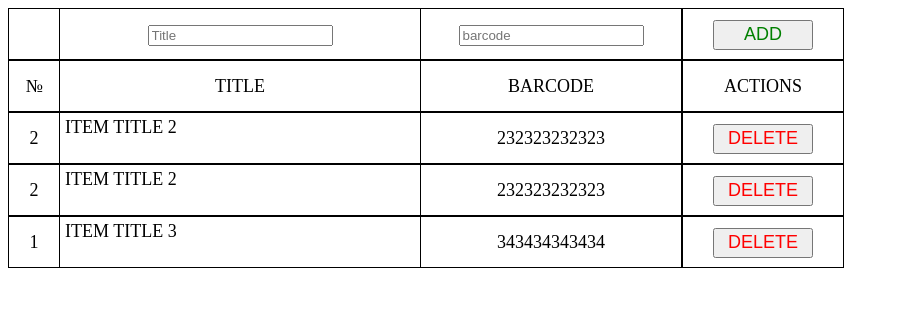
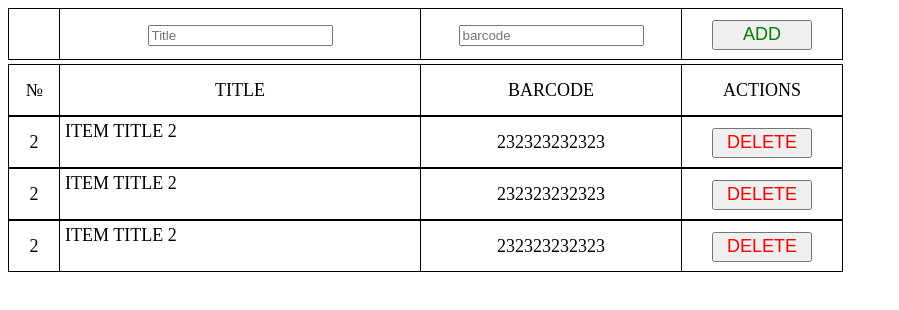
Before and after one commit to Shadwar/react_redux_test, a React app: page / in a window 1280 px wide. Shown: the top 310 px of the page, without its empty margins (0-899 px from the left). Built offline with nearby package versions, Linux system fonts and the light colour scheme; the HTML template or start-up script is replaced by a standard one.

Commit message:
Разделен по отдельным компонентам

```diff
--- a/src/components/App.js
+++ b/src/components/App.js
@@ -1,111 +1,13 @@
 import React from 'react';
-import styled from 'styled-components';
-
-
-const AddButton = styled.button`
-    width: 100px;
-    height: 30px;
-    font-size: 18px;
-    text-transform: uppercase;
-    color: green;
-`;
-
-const DeleteButton = AddButton.extend`
-    color: red;
-`;
-
-const NumberCell = styled.span`
-    width: 40px;
-    height: 40px;
-    text-transform: uppercase;
-    display: inline-block;
-    border: 1px solid black;
-    font-size: 18px;
-    line-height: 40px;
-    text-align: center;
-    vertical-align: top;
-    padding: 5px;
-`;
-
-const TitleHeaderCell = NumberCell.extend`
-    margin-left: -1px;
-    width: 350px;
-`;
-
-const TitleItemCell = TitleHeaderCell.extend`
-    line-height: 18px;
-    text-align: left;
-`;
-
-const ActionCell = NumberCell.extend`
-    width: 150px;
-`;
-
-const BarcodeCell = TitleHeaderCell.extend`
-    width: 250px;
-`;
-
-const Item = styled.li`
-    list-style: none;
-`;
-
-const ItemList = styled.ul`
-    margin: 0;
-    padding: 0;
-`;
+import NewItemForm from './NewItemForm';
+import ItemList from './ItemList';
 
 export default class App extends React.Component {
     render() {
         return (
             <div>
-                <div>
-                    <form>
-                        <NumberCell></NumberCell>
-                        <TitleHeaderCell>
-                            <input type="text" placeholder="Title" />
-                        </TitleHeaderCell>
-                        <BarcodeCell>
-                            <input type="text" placeholder="barcode" />
-                        </BarcodeCell>
-                        <ActionCell>
-                            <AddButton>Add</AddButton>
-                        </ActionCell>
-                    </form>
-                </div>
-                <div>
-                    <div>
-                        <NumberCell>№</NumberCell>
-                        <TitleHeaderCell>Title</TitleHeaderCell>
-                        <BarcodeCell>Barcode</BarcodeCell>
-                        <ActionCell>Actions</ActionCell>
-                    </div>
-                    <ItemList>
-                        <Item>
-                            <NumberCell>2</NumberCell>
-                            <TitleItemCell>Item title 2</TitleItemCell>
-                            <BarcodeCell>232323232323</BarcodeCell>
-                            <ActionCell>
-                                <DeleteButton>Delete</DeleteButton>
-                            </ActionCell>
-                        </Item>
-                        <Item>
-                            <NumberCell>2</NumberCell>
-                            <TitleItemCell>Item title 2</TitleItemCell>
-                            <BarcodeCell>232323232323</BarcodeCell>
-                            <ActionCell>
-                                <DeleteButton>Delete</DeleteButton>
-                            </ActionCell>
-                        </Item>
-                        <Item>
-                            <NumberCell>1</NumberCell>
-                            <TitleItemCell>Item title 3</TitleItemCell>
-                            <BarcodeCell>343434343434</BarcodeCell>
-                            <ActionCell>
-                                <DeleteButton>Delete</DeleteButton>
-                            </ActionCell>
-                        </Item>
-                    </ItemList>
-                </div>
+                <NewItemForm/>
+                <ItemList/>
             </div>
         );
     }
--- /dev/null
+++ b/src/components/Item.js
@@ -0,0 +1,60 @@
+import styled from 'styled-components';
+import React from 'react';
+
+const Li = styled.li`
+    list-style: none;
+`;
+
+const Cell = styled.span`
+    width: 40px;
+    height: 40px;
+    text-transform: uppercase;
+    display: inline-block;
+    border: 1px solid black;
+    font-size: 18px;
+    line-height: 40px;
+    text-align: center;
+    vertical-align: top;
+    padding: 5px;
+`;
+
+const TitleCell = Cell.extend`
+    margin-left: -1px;
+    width: 350px;
+    line-height: 18px;
+    text-align: left;
+`;
+
+const BarcodeCell = Cell.extend`
+    margin-left: -1px;
+    width: 250px;
+`;
+
+const ActionCell = Cell.extend`
+    margin-left: -1px;
+    width: 150px;
+`;
+
+const DeleteButton = styled.button`
+    width: 100px;
+    height: 30px;
+    font-size: 18px;
+    text-transform: uppercase;
+    color: red;
+`;
+
+
+class Item extends React.Component {
+    render() { return (
+        <Li>
+            <Cell>2</Cell>
+            <TitleCell>Item title 2</TitleCell>
+            <BarcodeCell>232323232323</BarcodeCell>
+            <ActionCell>
+                <DeleteButton>Delete</DeleteButton>
+            </ActionCell>
+        </Li>
+    )}
+}
+
+export default Item;
--- /dev/null
+++ b/src/components/ItemList.js
@@ -0,0 +1,25 @@
+import styled from 'styled-components';
+import React from 'react';
+import ItemListHeader from './ItemListHeader';
+import Item from './Item';
+
+
+const Ul = styled.ul`
+    margin: 0;
+    padding: 0;
+`;
+
+class ItemList extends React.Component {
+    render() { return (
+        <div>
+            <ItemListHeader/>
+            <Ul>
+                <Item />
+                <Item />
+                <Item />
+            </Ul>
+        </div>
+    );}
+}
+
+export default ItemList;
--- /dev/null
+++ b/src/components/ItemListHeader.js
@@ -0,0 +1,43 @@
+import styled from 'styled-components';
+import React from 'react';
+
+const NumberCell = styled.span`
+    width: 40px;
+    height: 40px;
+    text-transform: uppercase;
+    display: inline-block;
+    border: 1px solid black;
+    font-size: 18px;
+    line-height: 40px;
+    text-align: center;
+    vertical-align: top;
+    padding: 5px;
+`;
+
+const TitleCell = NumberCell.extend`
+    margin-left: -1px;
+    width: 350px;
+`;
+
+const BarcodeCell = TitleCell.extend`
+    width: 250px;
+`;
+
+const ActionCell = TitleCell.extend`
+    width: 150px;
+`;
+
+class ItemListHeader extends React.Component {
+    render() {
+        return (
+            <div>
+                <NumberCell>№</NumberCell>
+                <TitleCell>Title</TitleCell>
+                <BarcodeCell>Barcode</BarcodeCell>
+                <ActionCell>Actions</ActionCell>
+            </div>
+        )
+    }
+}
+
+export default ItemListHeader;
--- /dev/null
+++ b/src/components/NewItemForm.js
@@ -0,0 +1,59 @@
+import styled from 'styled-components';
+import React from 'react';
+
+const AddButton = styled.button`
+    width: 100px;
+    height: 30px;
+    font-size: 18px;
+    text-transform: uppercase;
+    color: green;
+`;
+
+const EmptyCell = styled.span`
+    width: 40px;
+    height: 40px;
+    padding: 5px;
+    display: inline-block;
+    border: 1px solid black;
+`;
+
+const TitleCell = EmptyCell.extend`
+    width: 350px;
+    text-transform: uppercase;
+    font-size: 18px;
+    line-height: 40px;
+    text-align: center;
+    vertical-align: top;
+    margin-left: -1px;
+`;
+
+const BarcodeCell = TitleCell.extend`
+    width: 250px;
+`;
+
+const ActionCell = TitleCell.extend`
+    width: 150px;
+`;
+
+
+
+class NewItemForm extends React.Component {
+    render() { return (
+        <div>
+            <form>
+                <EmptyCell></EmptyCell>
+                <TitleCell>
+                    <input type="text" placeholder="Title" />
+                </TitleCell>
+                <BarcodeCell>
+                    <input type="text" placeholder="barcode" />
+                </BarcodeCell>
+                <ActionCell>
+                    <AddButton>Add</AddButton>
+                </ActionCell>
+            </form>
+        </div>
+    );}
+}
+
+export default NewItemForm;
```
Also changed, not shown: 2 other files (tests, documents, lock files or other folders).
